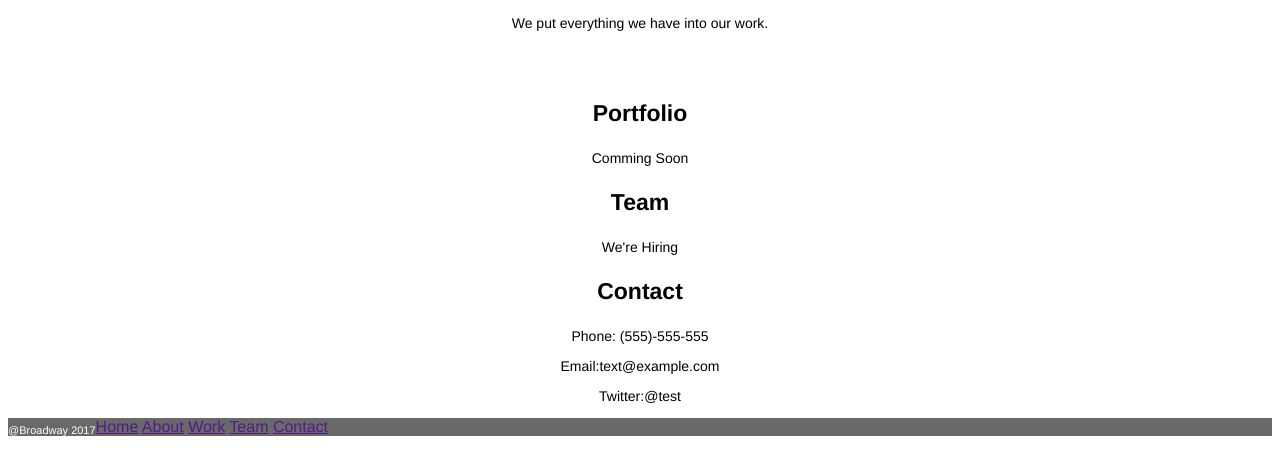
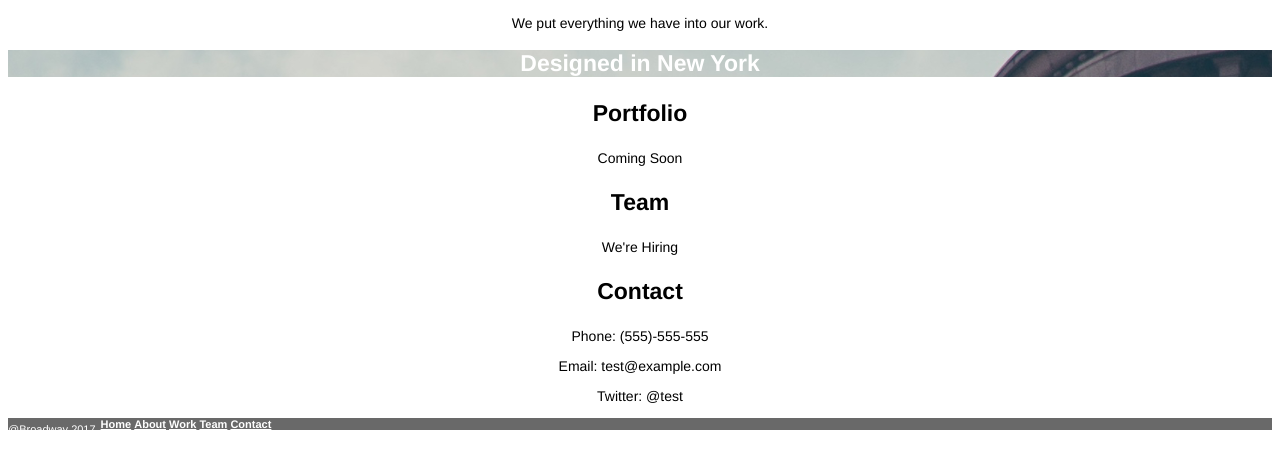
Before and after one commit to aldenbruce/project_broadway, a plain HTML site: page index.html in a window 1280 px wide. Shown: the part 1567-2017 px from the top of the page. Drawn offline with Linux system fonts and the light colour scheme; files whose address does not match are found by name.

Commit message:
background image added

```diff
--- a/index.html
+++ b/index.html
@@ -6,7 +6,7 @@
     <link href="./resources/css/style.css" type="text/css" rel="stylesheet"/>
   </head>
   <body>
-    <div>
+    <div id="header">
       <h1>Broadway Design</h1>
       <nav>
         <p><a href="">Home</a></p>
@@ -15,7 +15,7 @@
         <p><a href="">Team</a></p>
         <p><a href="">Contact</a></p>
      </nav>
-     <div>
+   </div>
        <h2>Our Process</h2>
        <h3>Identify</h3>
        <img src="https://s3.amazonaws.com/codecademy-content/programs/freelance-one/broadway/images/identify.svg" alt="identify_icon"/>
@@ -30,13 +30,13 @@
     <div>
       <h2 id="design_header">Designed in New York</h2>
       <h3>Portfolio</h3>
-      <p>Comming Soon</p>
+      <p>Coming Soon</p>
       <h3>Team </h3>
       <p> We're Hiring</p>
       <h3>Contact</h3>
       <p>Phone: (555)-555-555</p>
-      <p>Email:text@example.com</p>
-      <p>Twitter:@test</p>
+      <p>Email: test@example.com</p>
+      <p>Twitter: @test</p>
    </div>
    <div id="footer">
      <p id="trademark">@Broadway 2017
--- a/resources/css/style.css
+++ b/resources/css/style.css
@@ -3,15 +3,17 @@ html {
   font-family: Helvetica;
 }
 
-h1, h2 {
-  text-transform: uppercase;
+h1, h2, h3 {
   font-weight: bold;
+}
+
+#header {
+  background-image: url("/home/alden/Documents/ProjectBroadway/resources/images/the-flatiron-building.png");
 }
 
 h1 {
   font-size: 70px;
   color: white;
-  background-image: url("resources/images/the-flatiron-building.png");
 }
 
 h2 {
@@ -22,28 +24,34 @@ h2 {
 h3 {
   font-size: 23px;
   color: black;
-  font-weight: bold;
 }
 
 p {
   font-size: 14px;
 }
 
+a {
+  font-weight: bold;
+  color: white;
+}
+
 #design_header {
   color: white;
   font-size: 23px;
   font-weight: bold;
-  background-image: url("resources/images/the-flatiron-building.png")
+  background-image: url("/home/alden/Documents/ProjectBroadway/resources/images/the-flatiron-building.png")
 }
 
 #footer {
   color: white;
   text-align: left;
   background-color: dimgray;
+  font-size: 11px;
 }
 
 #trademark {
+  float: left;
   font-size: 11px;
-  float: left;
-  line-height: 2px;
+  line-height: 0px;
+  padding-right: 5px;
 }
```
